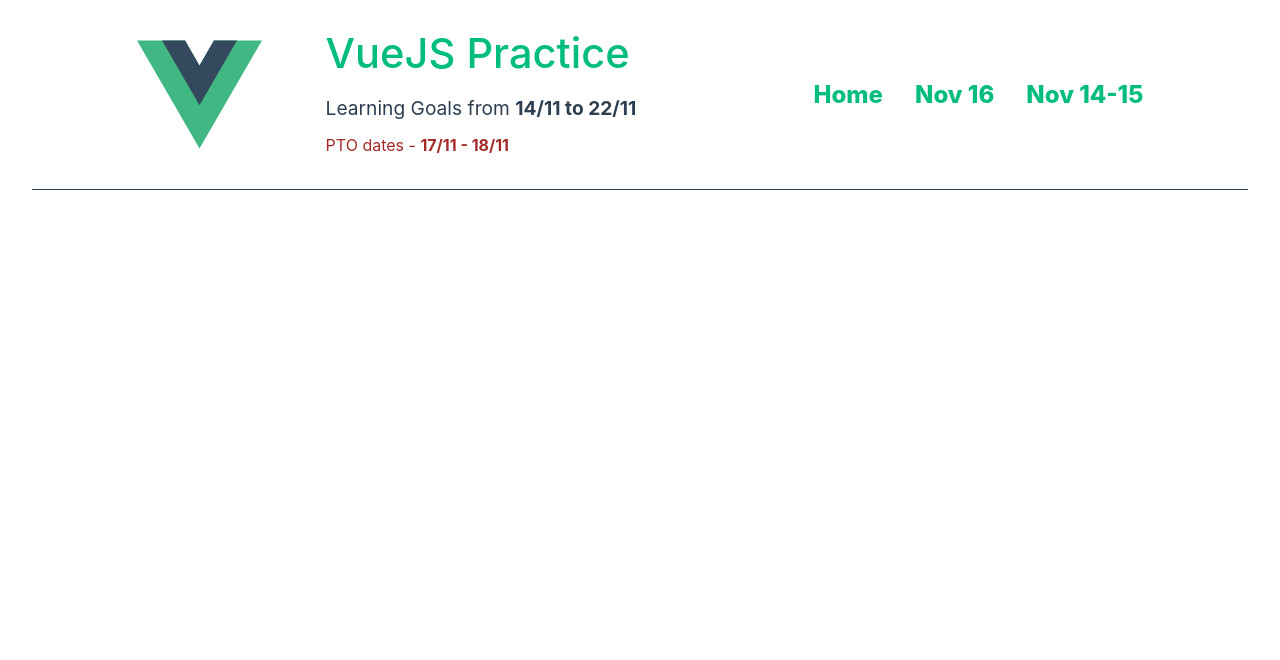
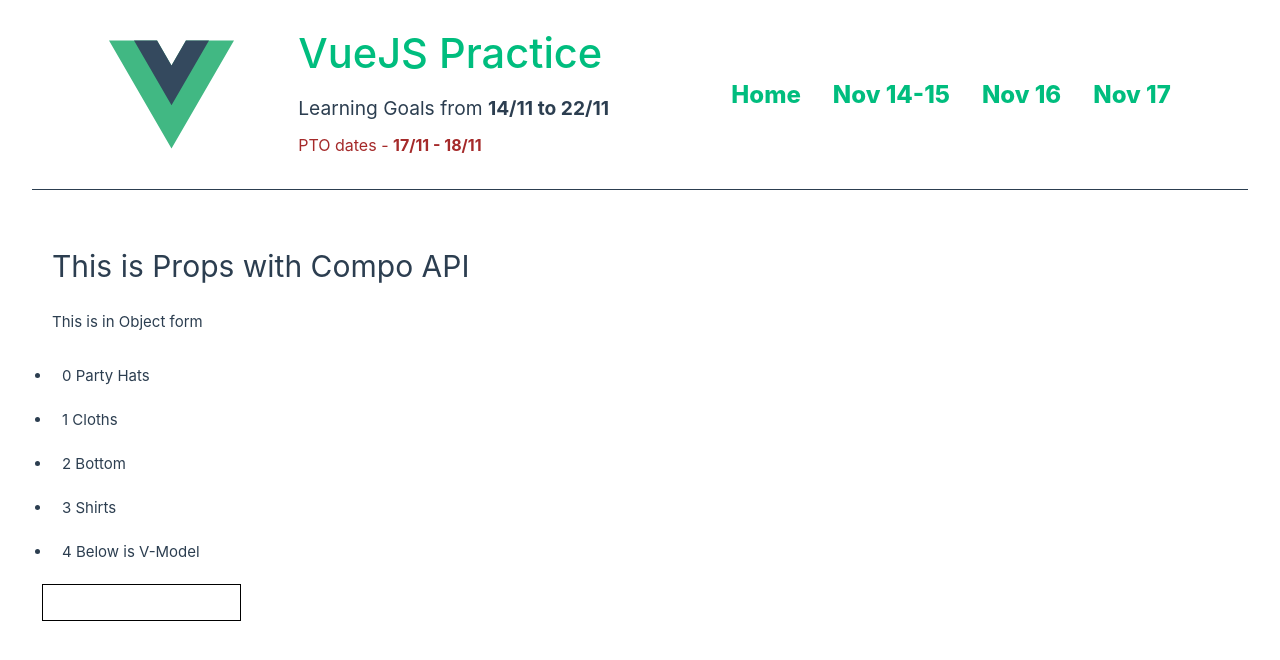
Before and after one commit to iminiscript/VueJS, a Vue app: page /nov_17 in a window 1280 px wide. Shown: the top 660 px of the page. Built offline with nearby package versions, Linux system fonts and the light colour scheme.

Commit message:
New files created for composition API

```diff
--- a/src/App.vue
+++ b/src/App.vue
@@ -14,8 +14,9 @@
     </div>
      <div class="header__right">
         <RouterLink to="/">Home</RouterLink>
+        <RouterLink to="/nov_14_15">Nov 14-15</RouterLink>
         <RouterLink to="/nov_16">Nov 16 </RouterLink>
-        <RouterLink to="/nov_14_15">Nov 14-15</RouterLink>
+        <RouterLink to="/nov_17">Nov 17</RouterLink>
       </div>
   </header>
 
--- /dev/null
+++ b/src/components/CompositionApi.vue
@@ -0,0 +1,52 @@
+
+<script setup>
+import { ref } from 'vue'
+defineProps({
+  msg: String
+})
+
+const count = ref({key: 'This is String', key2: 'This is in Object form'});
+
+const items = ref( {
+    0: {id: 1, label: 'Party Hats', cat: 'Hats'},
+    1: {id: 2, label: 'Cloths', cat: 'Upper'},
+    2: {id: 3, label: 'Bottom', cat: 'Bottom'},
+    3: {id: 4, label: 'Shirts', cat: 'Hats'},
+    4: {id: 4, label: 'Below is V-Model', cat: 'Hats'}
+
+})
+
+const itemInput = ref('');
+
+</script>
+
+<template>
+    <div>
+        <h1> {{ msg }} </h1>
+        <p> {{ count.key2  }}</p>
+        <ul>
+            <li
+                v-for=" ({ id, label }, index) in items"
+                :key="id">
+                {{ index }}
+                {{ label}}
+            </li>
+        </ul>
+        <input type="text" v-model="itemInput">
+        <h2> {{ itemInput }}</h2>
+    </div>
+</template>
+
+
+
+
+
+<style  scoped>
+input {
+    padding: 10px;
+    border: 1px solid;
+}
+* {
+    padding: 10px;
+}
+</style>
--- a/src/router/index.js
+++ b/src/router/index.js
@@ -1,5 +1,6 @@
 import { createRouter, createWebHistory } from 'vue-router'
-import HomeView from '../views/HomeView.vue'
+import HomeView from "../views/HomeView.vue";
+import Nov17Vue from "../views/Nov17View.vue";
 
 const router = createRouter({
     history: createWebHistory(import.meta.env.BASE_URL),
@@ -22,6 +23,11 @@ const router = createRouter({
             name: "nov_14_15",
             component: () => import("../views/ProductView.vue"),
         },
+        {
+            path: "/nov_17",
+            name: "Nov_17",
+            component: Nov17Vue,
+        },
     ],
 });
 
--- /dev/null
+++ b/src/views/Nov17View.vue
@@ -0,0 +1,14 @@
+<script setup>
+    import CompositionApi from '@/components/CompositionApi.vue';
+</script>
+
+<template>
+    <div>
+        <CompositionApi msg="This is Props with Compo API" />
+    </div>
+</template>
+
+
+<style lang="scss" scoped>
+
+</style>
```
